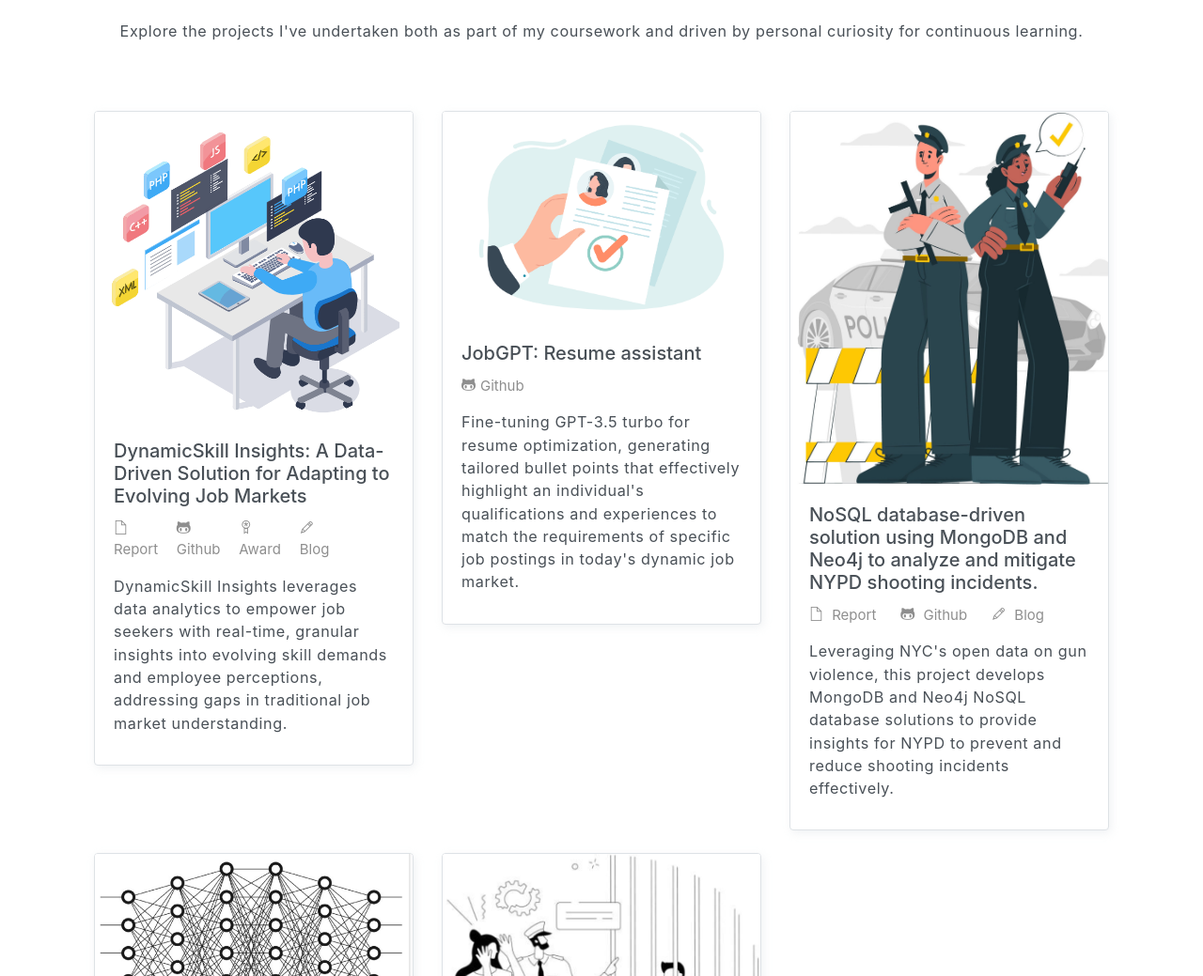
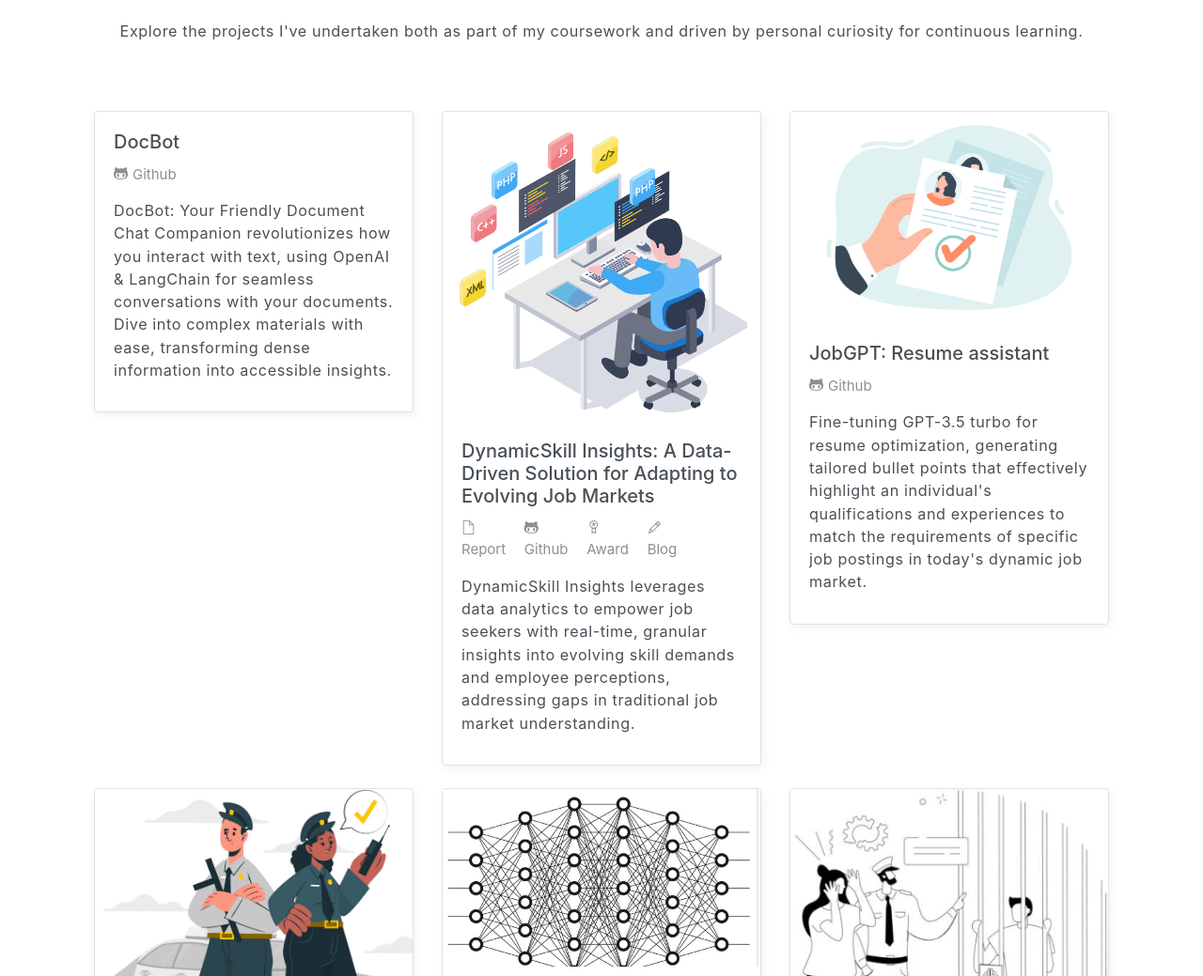
Before and after one commit to rashmishreev/rashmishreev.github.io, a website: page index.html in a window 1280 px wide. Shown: the part 3086-4125 px from the top of the page at 94% size. Drawn offline with Linux system fonts and the light colour scheme.

Commit message:
Update index.html

```diff
--- a/index.html
+++ b/index.html
@@ -337,6 +337,19 @@
             <p class="mb-5 pb-4">Explore the projects I've undertaken both as part of my coursework and driven by personal curiosity for continuous learning.</p>
 
             <div class="row text-left">
+                <div class="col-md-4">
+                    <div class="card border mb-4">
+                        <!-- <img src="assets/imgs/jobgpt.jpeg" alt="" class="card-img-top w-100"> -->
+                        <div class="card-body">
+                            <h5 class="card-title">DocBot</h5>
+                            <div class="post-details">
+                                <!-- <a href="javascript:void(0)"><i class="ti-file"></i> 456</a> -->
+                                <a href="https://github.com/rashmishreev/multiple-pdf-chat-openai-langchain" target="_blank"><i class="ti-github"></i>Github</a>
+                            </div>
+                            <p>DocBot: Your Friendly Document Chat Companion revolutionizes how you interact with text, using OpenAI & LangChain for seamless conversations with your documents. Dive into complex materials with ease, transforming dense information into accessible insights.</p>
+                        </div>
+                    </div>
+                </div>
                 <div class="col-md-4">
                     <div class="card border mb-4">
                         <img src="assets/imgs/dbms.png" alt="" class="card-img-top w-100">
```
